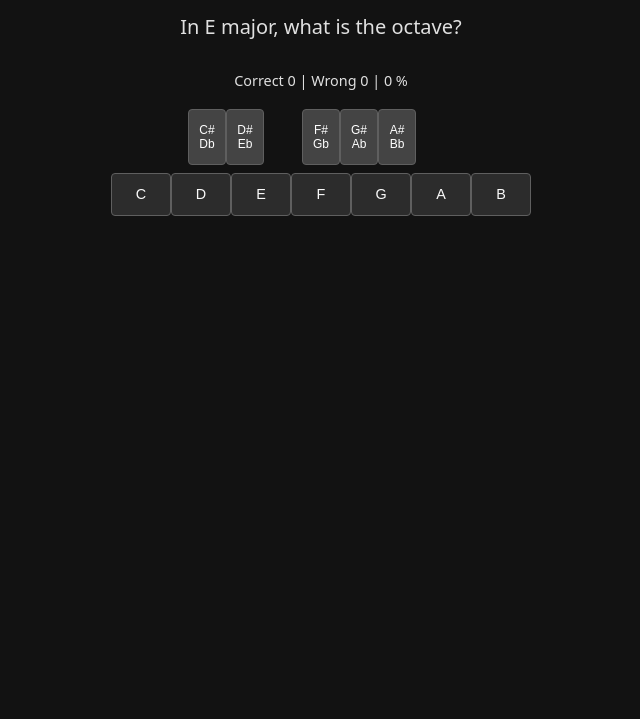
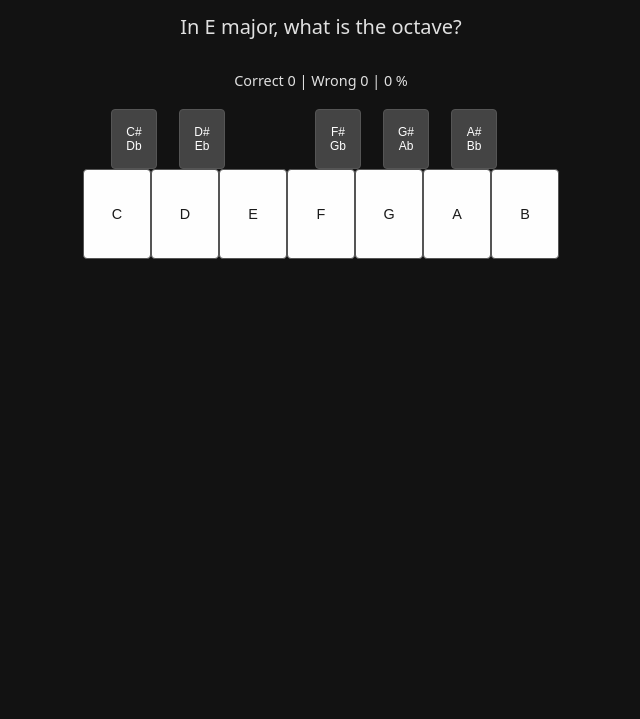
Before and after one commit to s4lt3d/MajorScalesQuiz, a plain HTML site: page index.html in a window 1280 px wide. Shown: the part 81-800 px from the top of the page, without its empty margins (319-959 px from the left). Drawn offline with Linux system fonts and the light colour scheme.

Commit message:
Update index.html

```diff
--- a/index.html
+++ b/index.html
@@ -2,19 +2,24 @@
 <html>
 <head>
 <meta charset="utf-8">
-<title>Major Scale Quiz</title>
+<title>Major‑Scale Quiz</title>
 <style>
   :root{
-    --white-w: 60px;   /* base widths; mobile media rule below scales them */
-    --black-w: 38px;
+    --white-w: 68px;   /* default desktop/tablet */
+    --white-h: 90px;
+    --black-w: 46px;
+    --black-h: 60px;
   }
   @media (max-width:480px){
     :root{
-      --white-w: 14vw;
-      --black-w: 9vw;
+      --white-w: 16vw;   /* scale keys on small phones */
+      --white-h: 22vw;
+      --black-w: 11vw;
+      --black-h: 14vw;
     }
   }
 
+  /* general layout */
   body{
     margin:0;
     font-family:system-ui, sans-serif;
@@ -29,46 +34,51 @@
   h1{margin:0.2rem 0 0.6rem}
   #question{font-size:1.25rem;text-align:center;min-height:2.4rem}
   #score{font-size:0.9rem}
-  /* keyboard layout */
-  #keyboard{display:flex;flex-direction:column;gap:8px;touch-action:manipulation}
-  .row{display:flex;justify-content:center}
+  #result{height:1.8rem;font-weight:bold}
+
+  /* keyboard rows */
+  #keyboard{display:flex;flex-direction:column;touch-action:manipulation}
+  .row{display:flex;justify-content:center;align-items:flex-end;}
+  .black-row{margin-left:calc(var(--white-w) / 2);  /* centres blacks */ }
+
+  /* individual key styling */
   .key{
-    border:1px solid #5f5f5f;border-radius:4px;
-    padding:0.8rem 0;
-    text-align:center;
+    border:1px solid #555;border-radius:4px;
     user-select:none;
+    display:flex;justify-content:center;align-items:center;
     font-size:0.9rem;
   }
   .white{
-    width:var(--white-w);
-    background:#2c2c2c;
-    color:#fafafa;
+    width:var(--white-w); height:var(--white-h);
+    background:#fefefe; color:#1a1a1a;
   }
   .black{
-    width:var(--black-w);
-    background:#444;
-    color:#fff;
+    width:var(--black-w); height:var(--black-h);
+    background:#444; color:#fff;
     font-size:0.75rem;
+    margin:0 auto;            /* centred inside wrapper */
   }
-  #result{height:1.8rem;font-weight:bold}
+
+  /* “wrapper” cells for blacks so spacing stays correct */
+  .blk-wrap{width:var(--white-w);display:flex;justify-content:center;}
 </style>
 </head>
 <body>
-  <h1>Major Scale Quiz</h1>
+  <h1>Major‑Scale Quiz</h1>
   <div id="question"></div>
   <div id="score">Correct 0 | Wrong 0 | 0 %</div>
 
   <div id="keyboard">
-    <div class="row" id="black-row"></div>
+    <div class="row black-row" id="black-row"></div>
     <div class="row" id="white-row"></div>
   </div>
 
   <div id="result"></div>
 
 <script>
-/* data */
+/* ---------- data ---------- */
 const degreeNames=["tonic","supertonic","mediant","subdominant","dominant",
- "submediant","leading tone","octave","ninth","tenth","eleventh","twelfth","thirteenth"];
+  "submediant","leading tone","octave","ninth","tenth","eleventh","twelfth","thirteenth"];
 
 const scales={C:["C","D","E","F","G","A","B","C","D","E","F","G","A"],
   G:["G","A","B","C","D","E","F#","G","A","B","C","D","E"],
@@ -85,7 +95,7 @@ const scales={C:["C","D","E","F","G","A","B","C","D","E","F","G","A"],
   Gb:["Gb","Ab","Bb","Cb","Db","Eb","F","Gb","Ab","Bb","Cb","Db","Eb"],
   Cb:["Cb","Db","Eb","Fb","Gb","Ab","Bb","Cb","Db","Eb","Fb","Gb","Ab"]};
 
-/* build keyboard */
+/* ---------- build keyboard ---------- */
 const whiteNotes=["C","D","E","F","G","A","B"];
 const blackPairs=[["C#","Db"],["D#","Eb"],[],["F#","Gb"],["G#","Ab"],["A#","Bb"],[]];
 
@@ -93,28 +103,27 @@ const whiteRow=document.getElementById("white-row");
 const blackRow=document.getElementById("black-row");
 
 whiteNotes.forEach(n=>{
-  const b=document.createElement("button");
-  b.className="key white";
-  b.textContent=n;
-  b.onclick=()=>guess(n);
-  whiteRow.appendChild(b);
+  const btn=document.createElement("button");
+  btn.className="key white";
+  btn.textContent=n;
+  btn.onclick=()=>guess(n);
+  whiteRow.appendChild(btn);
 });
 
 blackPairs.forEach(pair=>{
+  const wrap=document.createElement("div");
+  wrap.className="blk-wrap";
   if(pair.length){
-    const b=document.createElement("button");
-    b.className="key black";
-    b.innerHTML=pair.join("<br>");
-    b.onclick=()=>guess(pair[0]);   // use sharp spelling
-    blackRow.appendChild(b);
-  }else{
-    const spacer=document.createElement("div");
-    spacer.style.width="var(--black-w)";
-    blackRow.appendChild(spacer);
+    const btn=document.createElement("button");
+    btn.className="key black";
+    btn.innerHTML=pair.join("<br>");
+    btn.onclick=()=>guess(pair[0]);  // use sharp spelling for lookup
+    wrap.appendChild(btn);
   }
+  blackRow.appendChild(wrap);
 });
 
-/* quiz logic */
+/* ---------- quiz logic ---------- */
 let current;
 let correctCount=0, wrongCount=0;
 
@@ -122,7 +131,7 @@ function updateScore(){
   const total=correctCount+wrongCount;
   const pct=total?Math.round((correctCount/total)*100):0;
   document.getElementById("score").textContent=
-    `Correct ${correctCount} | Wrong ${wrongCount} | ${pct} %`;
+    `Correct ${correctCount} | Wrong ${wrongCount} | ${pct} %`;
 }
 
 function nextQ(){
@@ -147,10 +156,10 @@ function guess(note){
     document.getElementById("result").textContent="Correct!";
   }else{
     wrongCount++;
-    document.getElementById("result").textContent=`No – it’s ${correct}`;
+    document.getElementById("result").textContent=`No – it’s ${correct}`;
   }
   updateScore();
-  setTimeout(nextQ,800);
+  setTimeout(nextQ,900);
 }
 
 updateScore();
```
